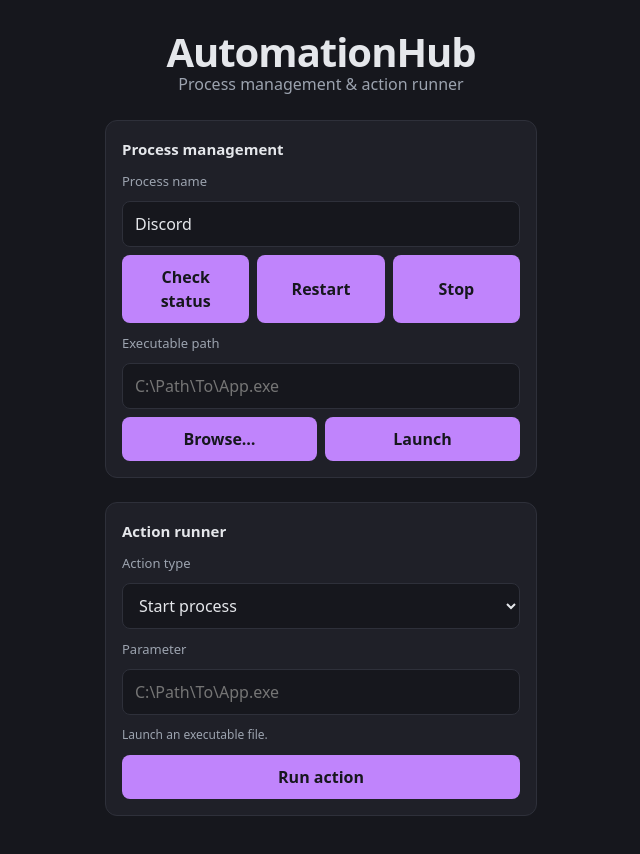
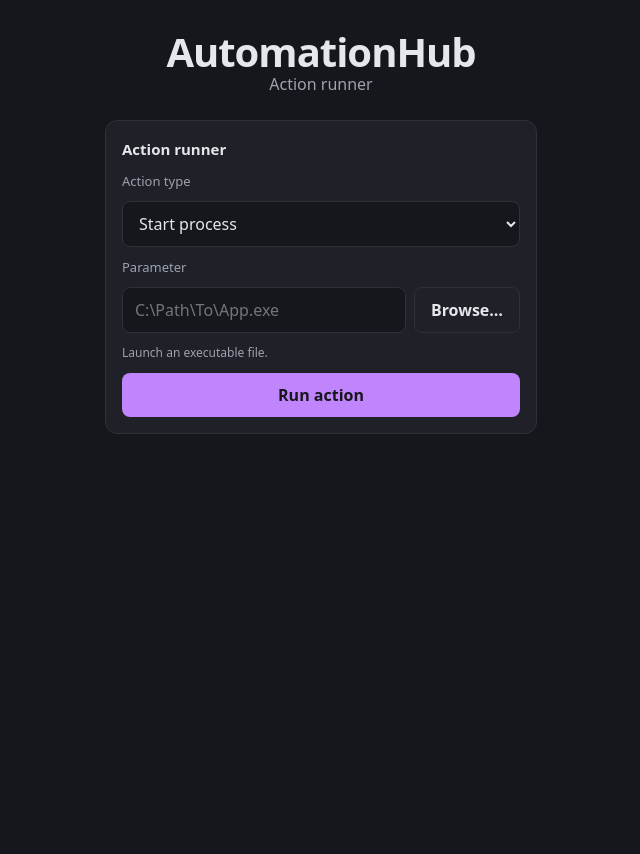
Before and after one commit to mansprj/WFStep, a React (Vite) app in the folder src/renderer/: page / in a window 1280 px wide. Shown: the whole page, without its empty margins (319-959 px from the left). After the commit the page ends 800 px from the top, so only its background shows below. Built offline with nearby package versions, Linux system fonts and the light colour scheme.

Commit message:
refactor: remove ProcessControls, add Browse to ActionRunner
ActionRunner now covers all action types uniformly, so the Phase 2 process panel is removed. Start actions get a Browse button that fills the executable path from a file picker.

```diff
--- a/src/renderer/src/App.css
+++ b/src/renderer/src/App.css
@@ -83,6 +83,32 @@
   gap: 8px;
 }
 
+.input-row {
+  display: flex;
+  gap: 8px;
+}
+
+.input-row input {
+  flex: 1;
+  min-width: 0;
+}
+
+.input-row button {
+  font: inherit;
+  font-weight: 600;
+  color: var(--text);
+  background: var(--card-bg);
+  border: 1px solid var(--border);
+  border-radius: 8px;
+  padding: 10px 16px;
+  cursor: pointer;
+}
+
+.input-row button:disabled {
+  opacity: 0.6;
+  cursor: default;
+}
+
 .actions button {
   font: inherit;
   font-weight: 600;
--- a/src/renderer/src/App.tsx
+++ b/src/renderer/src/App.tsx
@@ -1,14 +1,12 @@
 import './App.css'
 import ActionRunner from './components/ActionRunner'
-import ProcessControls from './components/ProcessControls'
 
 function App() {
   return (
     <div className="app">
       <h1>AutomationHub</h1>
-      <p className="subtitle">Process management & action runner</p>
+      <p className="subtitle">Action runner</p>
 
-      <ProcessControls />
       <ActionRunner />
     </div>
   )
--- a/src/renderer/src/components/ActionRunner.tsx
+++ b/src/renderer/src/components/ActionRunner.tsx
@@ -61,6 +61,13 @@ function ActionRunner() {
     }
   }
 
+  const browse = async (): Promise<void> => {
+    const path = await window.api.dialogs.selectExecutable()
+    if (path !== null) {
+      setValue(path)
+    }
+  }
+
   const run = async (): Promise<void> => {
     setResult({ kind: 'working', label: 'Running action…' })
     const outcome = await window.api.actions.run(action())
@@ -91,6 +98,7 @@ function ActionRunner() {
       </select>
 
       <label htmlFor="action-value">Parameter</label>
+      <div className="input-row">
         <input
           id="action-value"
           type="text"
@@ -99,6 +107,12 @@ function ActionRunner() {
           onChange={(event) => setValue(event.target.value)}
           disabled={busy}
         />
+        {kind === 'start' && (
+          <button type="button" onClick={browse} disabled={busy}>
+            Browse…
+          </button>
+        )}
+      </div>
       <p className="help">{KIND_HELP[kind]}</p>
 
       <div className="actions">
--- a/src/renderer/src/components/ProcessControls.tsx
+++ /dev/null
@@ -1,101 +0,0 @@
-import { useState } from 'react'
-import type { Result } from '../result'
-import ResultStatus from './ResultStatus'
-
-type Action = 'status' | 'restart' | 'kill' | 'launch'
-
-const WORKING_LABELS: Record<Action, string> = {
-  status: 'Checking status…',
-  restart: 'Restarting…',
-  kill: 'Stopping…',
-  launch: 'Launching…',
-}
-
-function ProcessControls() {
-  const [processName, setProcessName] = useState('Discord')
-  const [exePath, setExePath] = useState('')
-  const [result, setResult] = useState<Result>({ kind: 'idle' })
-
-  const run = async (action: Action): Promise<void> => {
-    setResult({ kind: 'working', label: WORKING_LABELS[action] })
-
-    if (action === 'status') {
-      const status = await window.api.process.status(processName)
-      setResult({ kind: 'info', message: status.message })
-      return
-    }
-
-    if (action === 'launch') {
-      const outcome = await window.api.process.launch(exePath)
-      setResult(outcome.success
-        ? { kind: 'success', message: outcome.message }
-        : { kind: 'error', message: outcome.message })
-      return
-    }
-
-    const outcome =
-      action === 'restart'
-        ? await window.api.process.restart(processName)
-        : await window.api.process.kill(processName)
-    setResult(outcome.success
-      ? { kind: 'success', message: outcome.message }
-      : { kind: 'error', message: outcome.message })
-  }
-
-  const browse = async (): Promise<void> => {
-    const path = await window.api.dialogs.selectExecutable()
-    if (path !== null) {
-      setExePath(path)
-    }
-  }
-
-  const busy = result.kind === 'working'
-
-  return (
-    <div className="field">
-      <h2 className="field-title">Process management</h2>
-
-      <label htmlFor="process-name">Process name</label>
-      <input
-        id="process-name"
-        type="text"
-        value={processName}
-        onChange={(event) => setProcessName(event.target.value)}
-        disabled={busy}
-      />
-      <div className="actions">
-        <button type="button" onClick={() => run('status')} disabled={busy}>
-          Check status
-        </button>
-        <button type="button" onClick={() => run('restart')} disabled={busy}>
-          Restart
-        </button>
-        <button type="button" onClick={() => run('kill')} disabled={busy}>
-          Stop
-        </button>
-      </div>
-
-      <label htmlFor="exe-path">Executable path</label>
-      <input
-        id="exe-path"
-        type="text"
-        placeholder="C:\Path\To\App.exe"
-        value={exePath}
-        onChange={(event) => setExePath(event.target.value)}
-        disabled={busy}
-      />
-      <div className="actions">
-        <button type="button" onClick={browse} disabled={busy}>
-          Browse…
-        </button>
-        <button type="button" onClick={() => run('launch')} disabled={busy}>
-          Launch
-        </button>
-      </div>
-
-      <ResultStatus result={result} />
-    </div>
-  )
-}
-
-export default ProcessControls
```
Lines whose indentation alone changed are shown as unchanged.
